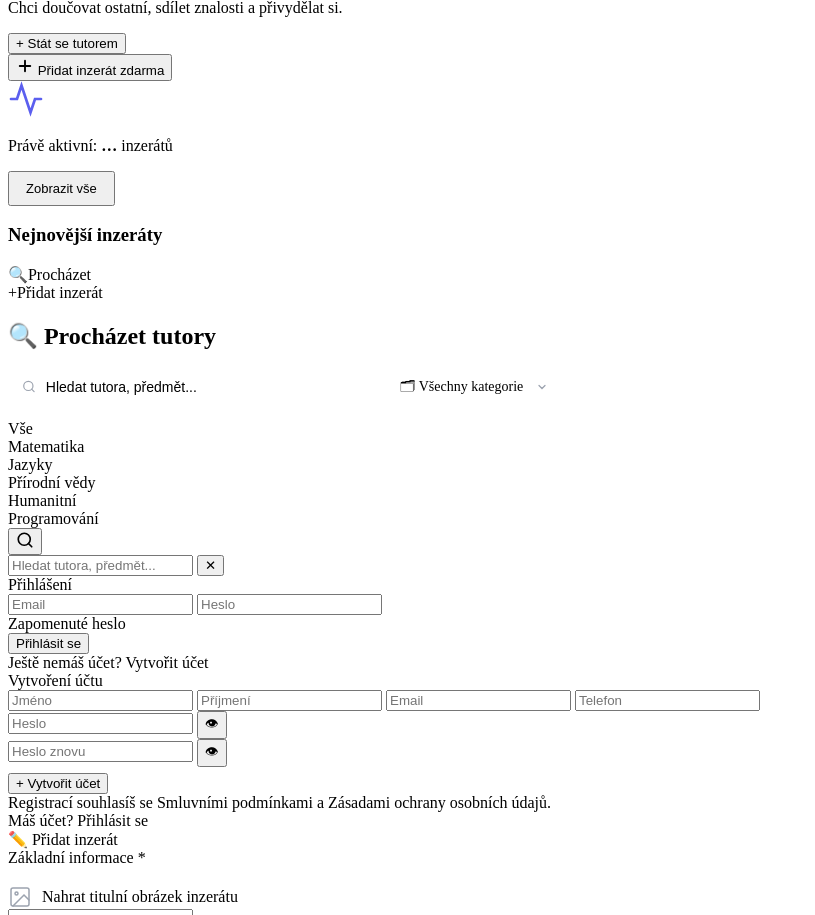
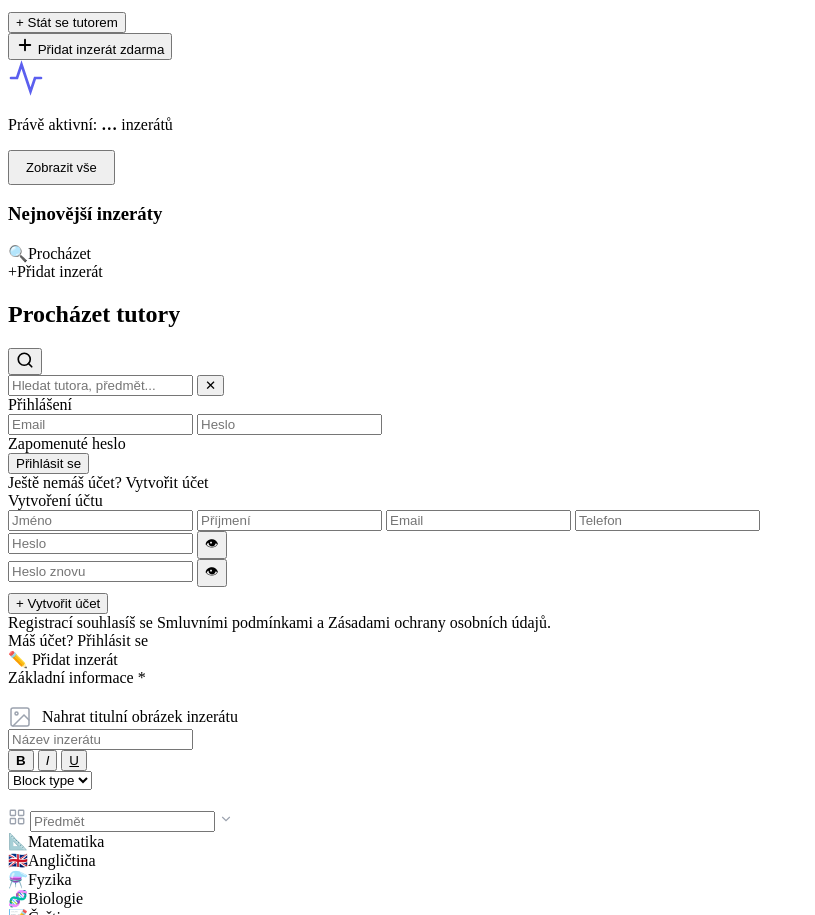
Before and after one commit to MajklEdit/nauc-me, a website with bundled scripts: page index.html in a window 1280 px wide. Shown: the part 557-1472 px from the top of the page, without its empty margins (0-815 px from the left). Built offline with nearby package versions, Linux system fonts and the light colour scheme; a script that the page names is missing.

Commit message:
Update index.html

```diff
--- a/index.html
+++ b/index.html
@@ -144,12 +144,6 @@
   <div class="navbar-inner">
     <div class="nav-logo" onclick="showPage('page-home')">nauc<span>.</span>me</div>
 
-    <!-- Navigační breadcrumb / stránkové odkazy -->
-    <div class="nav-links">
-      <button class="nav-link-btn" onclick="showPage('page-home')">Domů</button>
-      <button class="nav-link-btn" onclick="showPage('page-browse')">Tutori</button>
-    </div>
-
     <div class="nav-actions">
       <!-- Dark mode jen na desktopu v navbaru -->
       <button class="dark-mode-btn" id="dark-mode-btn" onclick="toggleDarkMode()" title="Přepnout režim">🌙</button>
@@ -223,33 +217,7 @@
 <div id="page-browse" class="page">
   <div class="page-wrap">
     <div class="browse-header">
-      <h2>🔍 Procházet tutory</h2>
-
-      <!-- Search + kategorie select -->
-      <div class="browse-filter-bar">
-        <div class="browse-search-wrap">
-          <svg width="15" height="15" viewBox="0 0 24 24" fill="none" stroke="#9CA3AF" stroke-width="2" stroke-linecap="round"><circle cx="11" cy="11" r="8"/><line x1="21" y1="21" x2="16.65" y2="16.65"/></svg>
-          <input type="text" id="browse-search-input" placeholder="Hledat tutora, předmět..." oninput="filterInzeraty()" autocomplete="off">
-        </div>
-        <select class="browse-cat-select" id="browse-cat-select" onchange="setKategorieFromSelect(this.value)">
-          <option value="vse">🗂 Všechny kategorie</option>
-          <option value="matematika">📐 Matematika</option>
-          <option value="jazyky">🗣 Jazyky</option>
-          <option value="prirodni">🔬 Přírodní vědy</option>
-          <option value="humanitni">📖 Humanitní vědy</option>
-          <option value="programovani">💻 Programování</option>
-        </select>
-      </div>
-
-      <!-- Tab lišta (skrytá na mobilu, viditelná na desktopu) -->
-      <div class="tabs">
-        <div class="tab active" data-kategorie="vse" onclick="setKategorie(this)">Vše</div>
-        <div class="tab" data-kategorie="matematika" onclick="setKategorie(this)">Matematika</div>
-        <div class="tab" data-kategorie="jazyky" onclick="setKategorie(this)">Jazyky</div>
-        <div class="tab" data-kategorie="prirodni" onclick="setKategorie(this)">Přírodní vědy</div>
-        <div class="tab" data-kategorie="humanitni" onclick="setKategorie(this)">Humanitní</div>
-        <div class="tab" data-kategorie="programovani" onclick="setKategorie(this)">Programování</div>
-      </div>
+      <h2>Procházet tutory</h2>
     </div>
     <div class="cards-grid">
       <div id="cards-grid"></div>
```
